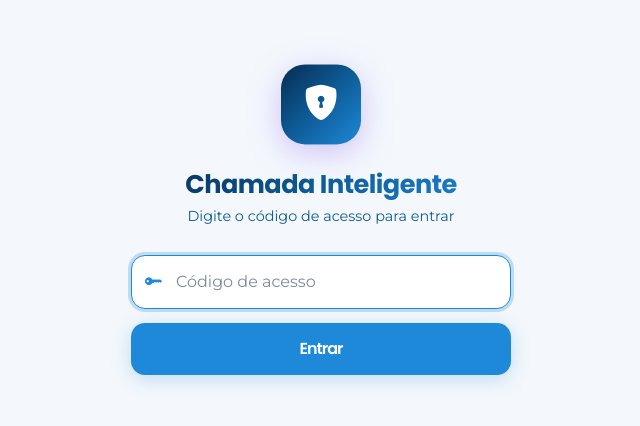
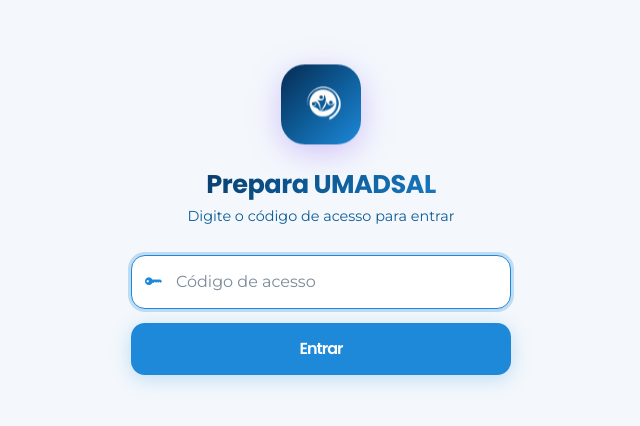
Before and after one commit to ERONILDOJUNIOR/chamada-inteligente, a website: page public/index.html in a window 1280 px wide. Shown: the part 178-604 px from the top of the page, without its empty margins (319-959 px from the left). Drawn offline with nearby package versions, Linux system fonts and the light colour scheme.

Commit message:
mudando toda a parte visual

```diff
--- a/public/index.html
+++ b/public/index.html
@@ -29,9 +29,9 @@
   <div id="loginGate" class="login-gate">
     <div class="login-container">
       <div class="login-icon">
-        <i class="bi bi-shield-lock-fill"></i>
+        <img src="images/apenas%20logo%20branca%20sem%20fundo.png" alt="Logo Prepara UMADSAL" style="width: 48px; height: 48px; object-fit: contain;">
       </div>
-      <h2 class="login-title">Chamada Inteligente</h2>
+      <h2 class="login-title">Prepara UMADSAL</h2>
       <p class="login-subtitle">Digite o código de acesso para entrar</p>
       <form id="loginForm" class="login-form" autocomplete="off">
         <div class="login-input-wrapper">
@@ -61,11 +61,11 @@
       <div class="container">
         <div class="header-content">
           <div class="header-icon">
-            <i class="bi bi-clipboard2-check-fill"></i>
+            <img src="images/apenas%20logo%20branca%20sem%20fundo.png" alt="Logo Prepara UMADSAL" style="width: 28px; height: 28px; object-fit: contain;">
           </div>
           <div class="header-text">
-            <h1>Chamada Inteligente</h1>
-            <p class="header-subtitle">Controle de presença • Google Sheets</p>
+            <h1>Prepara UMADSAL</h1>
+            <p class="header-subtitle">Controle de presença • Chamada</p>
           </div>
         </div>
       </div>
```
